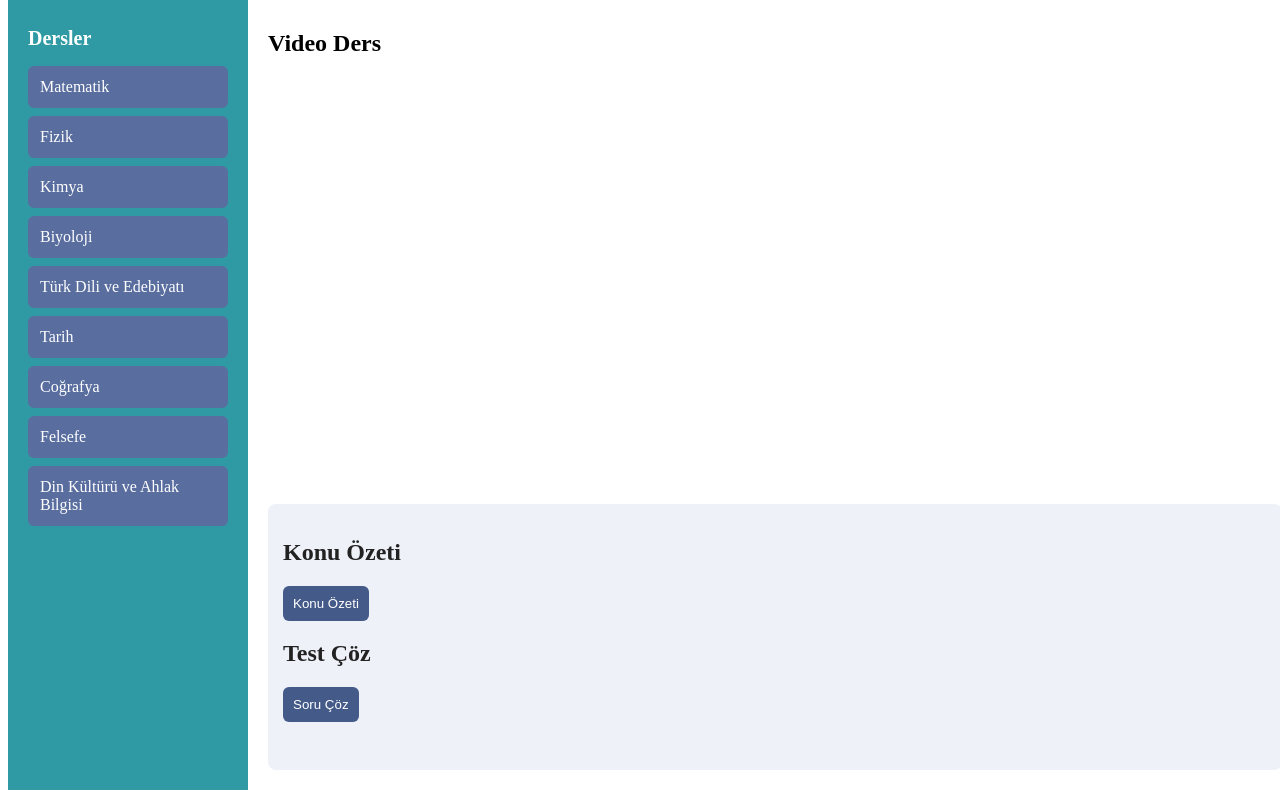
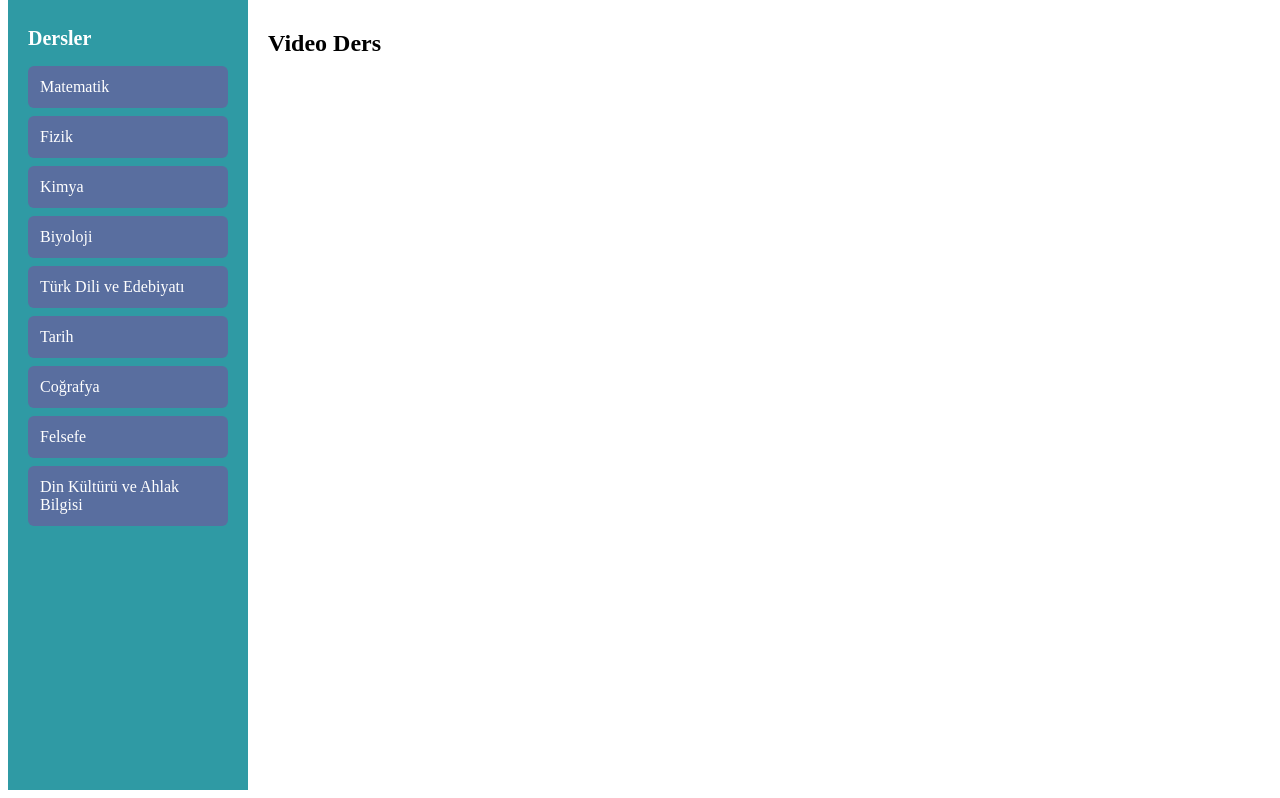
Before and after one commit to myatagan/tumdersler, a plain HTML site: page index1.html in a window 1280 px wide. Shown: the part 141-939 px from the top of the page. Drawn offline with Linux system fonts and the light colour scheme.

Commit message:
Fix HTML encoding issues in index1.html

```diff
--- a/index1.html
+++ b/index1.html
@@ -128,13 +128,13 @@
     </iframe>
   </div>
 
-  <div class="info-section">
+  <!-- <div class="info-section">
     <h2>Konu Özeti</h2>
     <button id="konuozeti"> Konu Özeti </button>
 
     <h2>Test Çöz</h2>
     <button id="testcoz"> Soru Çöz</button>
-  </div>
+  </div> -->
 </main>
 
 </div>
```
